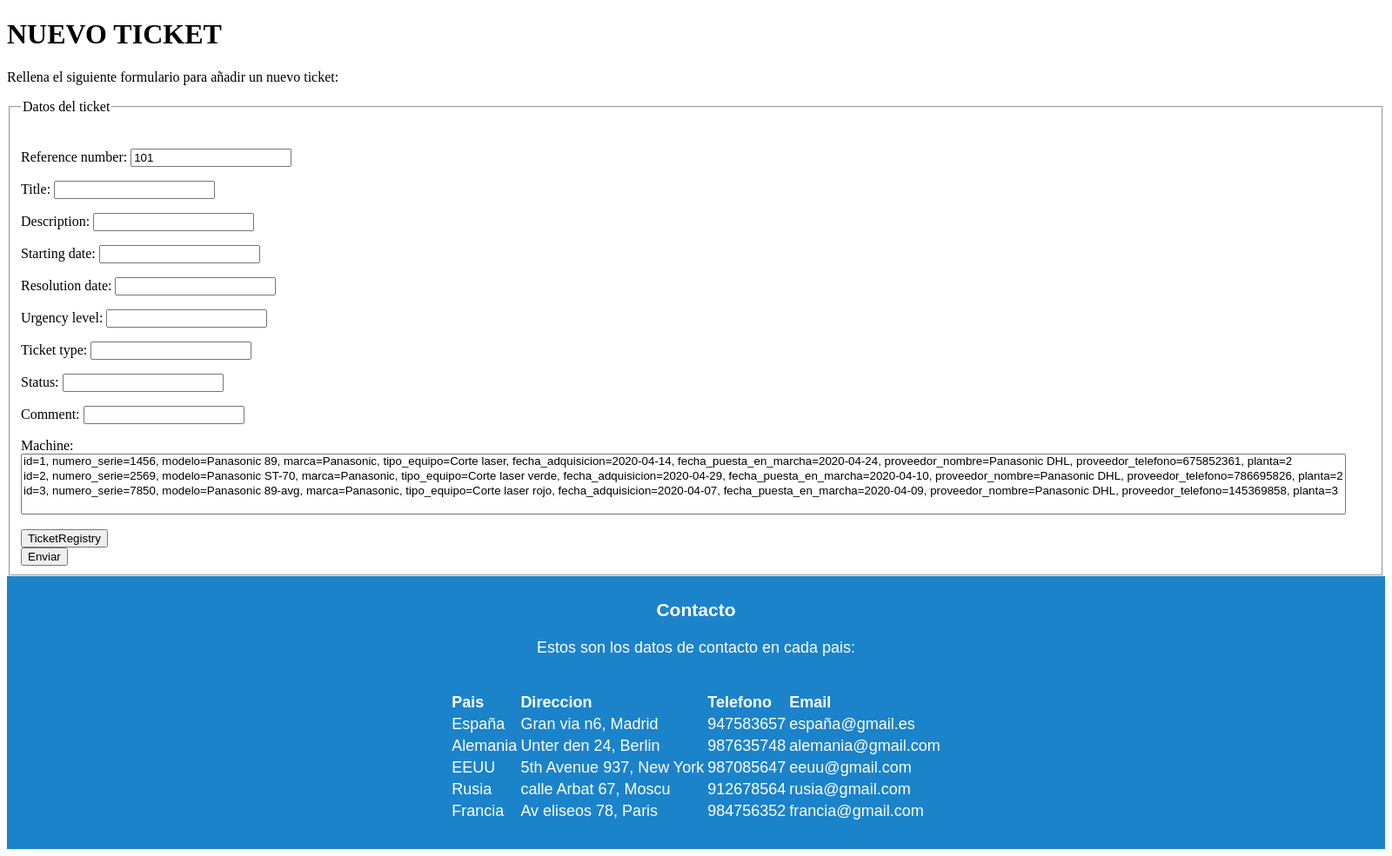
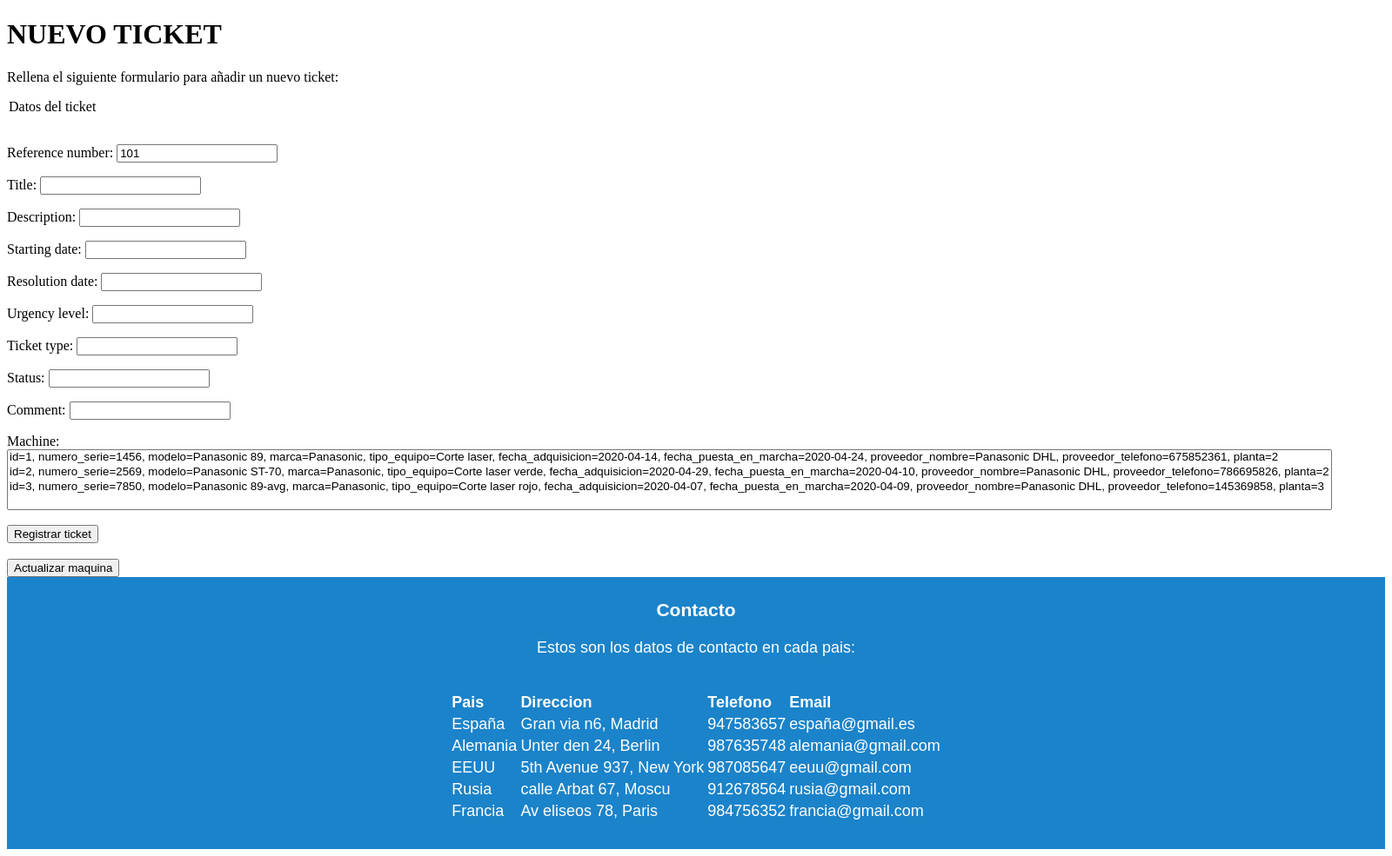
Before and after one commit to Grupo-Proyecto-Ingenieria-Web/Deusto11.Nexus, a Django app: page /nexus.com/ticket/registry/ in a window 1600 px wide. Shown: the part 210-1195 px from the top of the page at 87% size. Run offline with Django 3.2, Linux system fonts and the light colour scheme; data comes from the database, SQL or seed files in the repository.

Commit message:
Cambios registro ticket

```diff
--- a/deusto11_nexus/deusto11_nexus_components/Templates/ticketRegistry.html
+++ b/deusto11_nexus/deusto11_nexus_components/Templates/ticketRegistry.html
@@ -3,21 +3,23 @@
 {% block tittle %}{{ tittle }}{% endblock %}
 
 {% block content %}
-<h1>NUEVO TICKET</h1>
+<div id="todo">
+    <div id="argum2">
+
+<h1 id="title2">NUEVO TICKET</h1>
 <P>Rellena el siguiente formulario para añadir un nuevo ticket:</P>
-<fieldset>
+
     <legend>Datos del ticket</legend>
     <br>
     <div>
         <form action="{% url 'ticket_registry' %}" method="post">
             {% csrf_token %}
             {{ form.as_p }}
-            <input type="submit" value="TicketRegistry" />
+            <input type="submit" value="Registrar ticket" />
+            <br><br>
+            <input type="submit" value="Actualizar maquina"/>
         </form>
     </div>
-    <div id="enviar">
-    <input type="submit" value="Enviar">
     </div>
-</fieldset>
-    </div>
+</div>
 {% endblock %}
```
